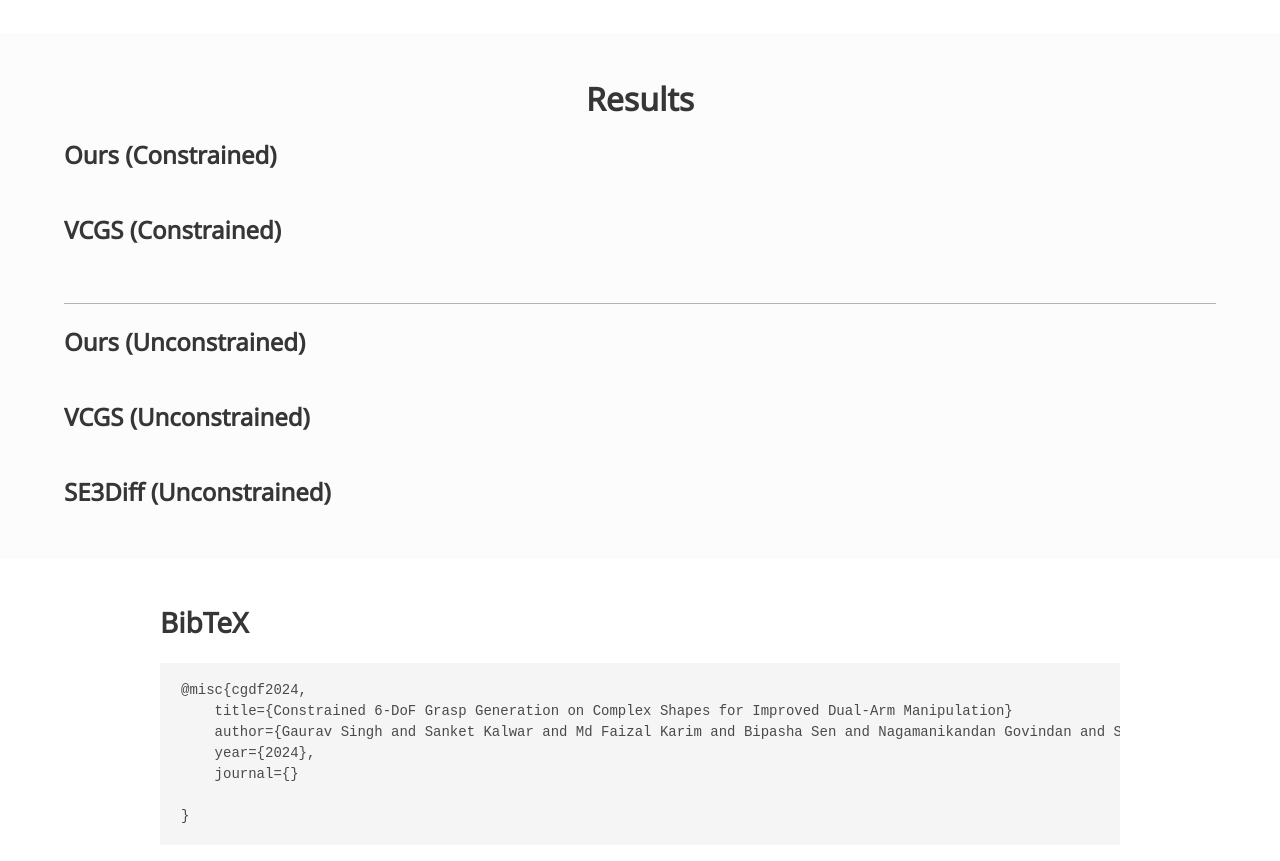
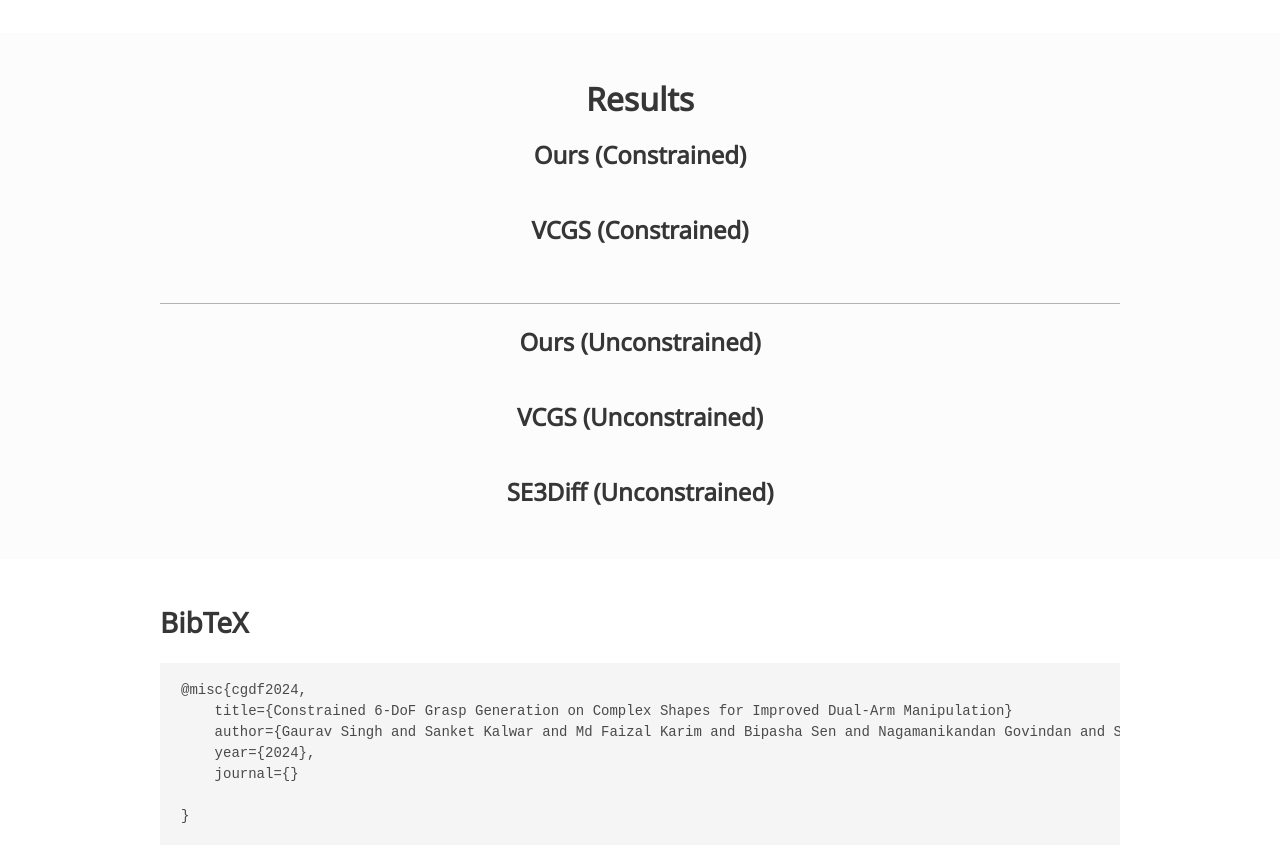
Before and after one commit to constrained-grasp-diffusion/constrained-grasp-diffusion.github.io, a plain HTML site: page index.html in a window 1280 px wide. Shown: the part 2538-3399 px from the top of the page. Drawn offline with nearby package versions, Linux system fonts and the light colour scheme; some packages are replaced by stand-ins of ours; a script that the page names is missing; some icons are missing; a web font is replaced by a local one.

Commit message:
aligning

```diff
--- a/index.html
+++ b/index.html
@@ -242,9 +242,9 @@
     </section>
 
     <section class="section" style="background-color: rgb(252, 252, 252); padding-bottom: 30px;">
-        <div class="container">
+        <div class="container is-max-desktop">
             <h2 class="title is-3 has-text-centered">Results</h2>
-            <h3 class="title is-4">Ours (Constrained)</h3>
+            <h3 class="title is-4 has-text-centered">Ours (Constrained)</h3>
             <div class="columns is-centered">
                 <div class="column is-one-quarter">
                     <model-viewer id="demo1" src="./static/constrained/ours_plane.glb" shadow-intensity="1"
@@ -272,7 +272,7 @@
                 </div> -->
             </div>
 
-            <h3 class="title is-4">VCGS (Constrained)</h3>
+            <h3 class="title is-4 has-text-centered">VCGS (Constrained)</h3>
 
             <div class="columns is-centered">
                 <div class="column is-one-quarter">
@@ -302,7 +302,7 @@
 
             <hr style="height: 1px; background-color: rgb(179, 178, 178);">
 
-            <h3 class="title is-4">Ours (Unconstrained)</h3>
+            <h3 class="title is-4 has-text-centered">Ours (Unconstrained)</h3>
             <div class="columns is-centered">
                 <div class="column is-one-quarter">
                     <model-viewer id="demo1" src="./static/unconstrained/ours_chair1.glb" shadow-intensity="1"
@@ -334,7 +334,7 @@
 
             </div>
 
-            <h3 class="title is-4">VCGS (Unconstrained)</h3>
+            <h3 class="title is-4 has-text-centered">VCGS (Unconstrained)</h3>
             <div class="columns is-centered">
                 <div class="column is-one-quarter">
                     <model-viewer id="demo1" src="./static/unconstrained/vcgs_chair1.glb" shadow-intensity="1"
@@ -366,7 +366,7 @@
 
             </div>
 
-            <h3 class="title is-4">SE3Diff (Unconstrained)</h3>
+            <h3 class="title is-4 has-text-centered">SE3Diff (Unconstrained)</h3>
             <div class="columns is-centered">
                 <div class="column is-one-quarter">
                     <model-viewer id="demo1" src="./static/unconstrained/se3_chair1.glb" shadow-intensity="1"
```
